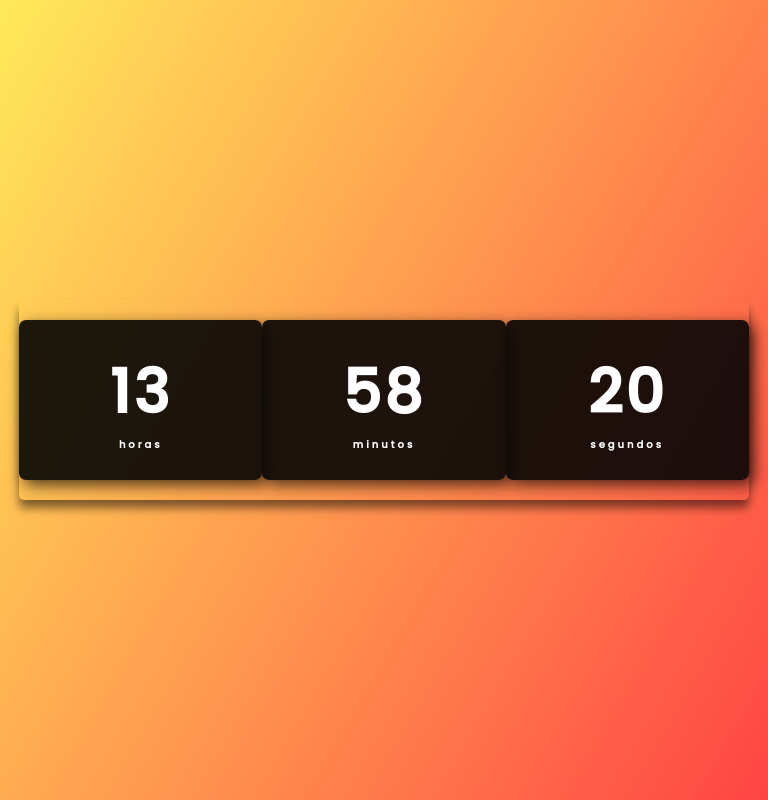
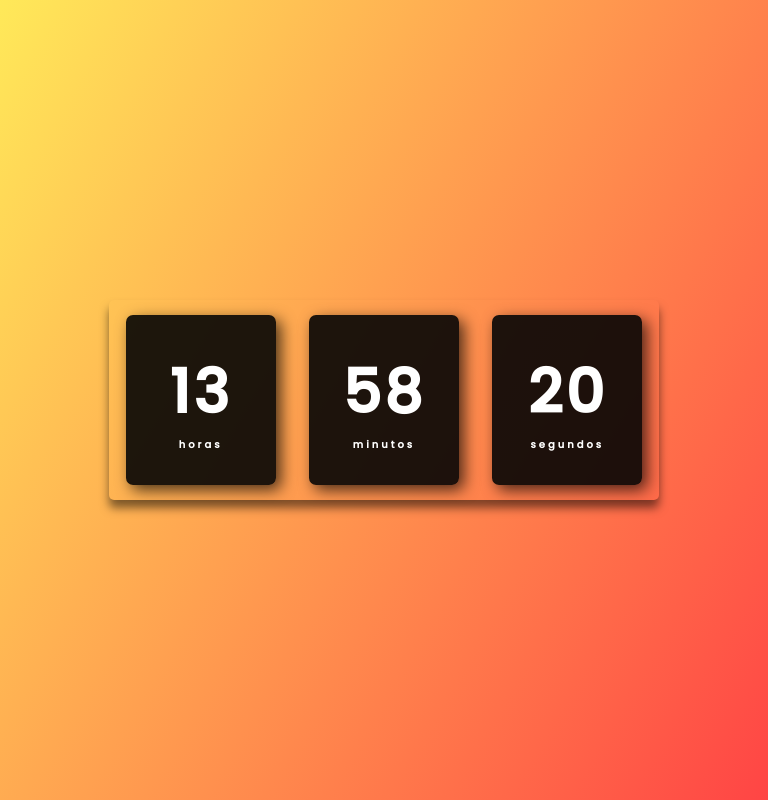
Before and after one commit to caiosouto/Relogio_Digital, a plain HTML site: page index.html in a window 768 px wide. Drawn offline with Linux system fonts and the light colour scheme.

Commit message:
Excluindo media query

```diff
--- a/assets/media-query.css
+++ b/assets/media-query.css
@@ -7,46 +7,3 @@ Tablet: 768px até 992px
 Desktop: 992px até 1200px
 Telas Grande: acima de 1200px
 */
-
-@media screen and (max-width: 600px) {
-
-    .relogio {
-
-     width: 90vw;
-     height: 180px;
-
-    }
-
-}
-
-@media screen and (min-width: 601px) and (max-width: 768px) {
-
-   .relogio {
-
-    width: 90vw;
-
-   }
-
-    .relogio div {
-
-        width: 35vw;
-        height: 25vh;
-
-    }
-}
-
-@media screen and (min-width: 768px) and (max-width: 1200px) {
-
-    .relogio {
-
-     width: 95vw;
-
-    }
-
-     .relogio div {
-
-         width: 45vw;
-         height: 20vh;
-
-     }
- }
```
